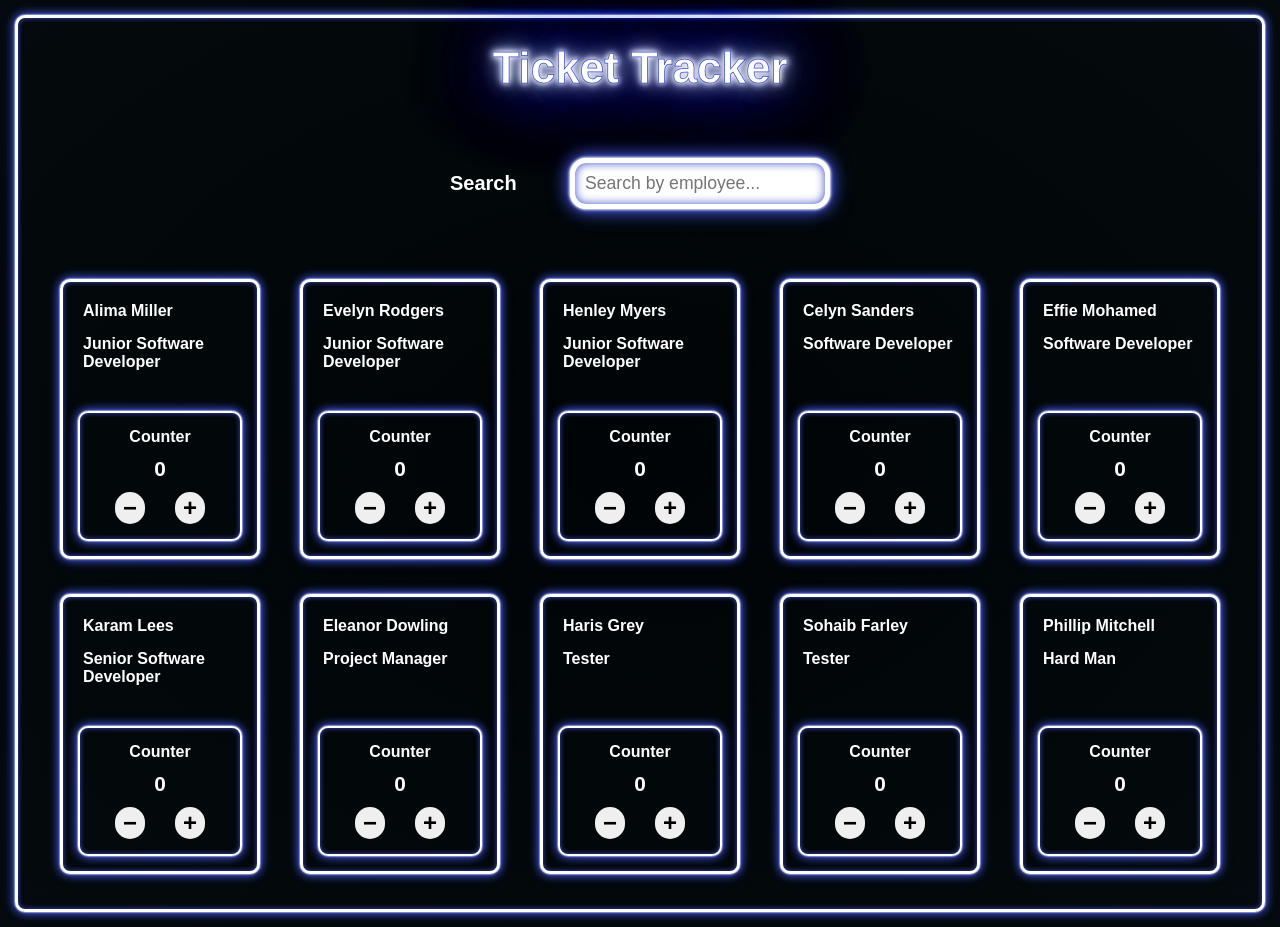
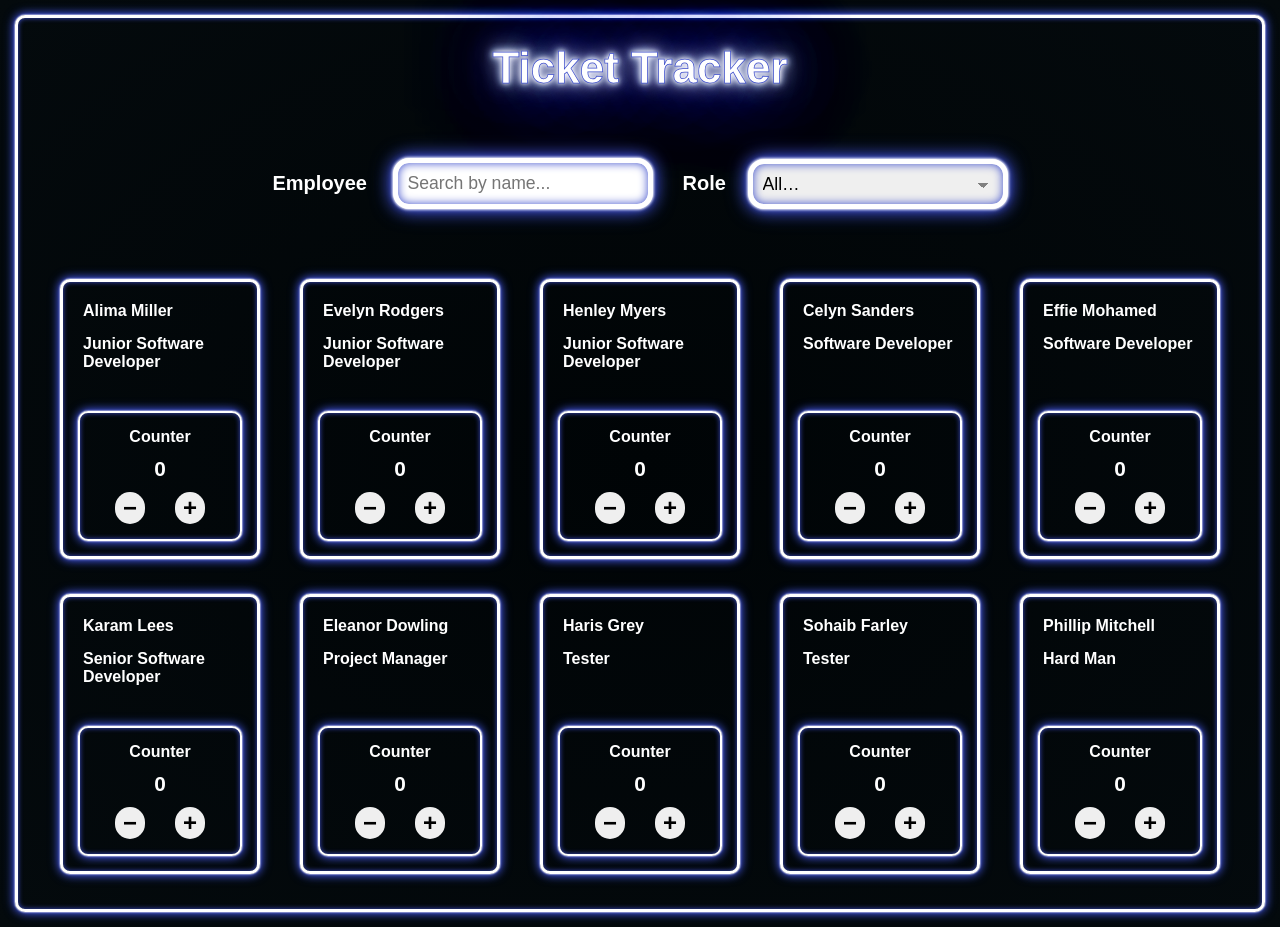
Before and after one commit to clee937/react-ticket-tracker, a React (Vite) app: page / in a window 1280 px wide. Built offline with nearby package versions, Linux system fonts and the light colour scheme.

Commit message:
added dropdown component and logic for filtering

```diff
--- a/src/App.tsx
+++ b/src/App.tsx
@@ -4,28 +4,49 @@ import SearchBar from "./components/SearchBar/SearchBar";
 import { FormEvent, useState } from "react";
 import team from "./data/team";
 import Employee from "./types/employee";
+import Dropdown from "./components/Dropdown/Dropdown";
 
 function App() {
   const [searchTerm, setSearchTerm] = useState<string>("");
+  const [selectValue, setSelectValue] = useState<string>("");
 
   const handleInput = (event: FormEvent<HTMLInputElement>) => {
     const input = event.currentTarget.value.toLowerCase();
     setSearchTerm(input);
   };
 
+  const handleSelect = (event: FormEvent<HTMLSelectElement>) => {
+    const input = event.currentTarget.value.toLowerCase();
+    setSelectValue(input);
+  };
+
   const filteredEmployees: Employee[] = team.filter((employee) => {
-    return employee.name.toLowerCase().includes(searchTerm);
+    if (searchTerm && selectValue) {
+      return (
+        employee.name.toLowerCase().includes(searchTerm) &&
+        employee.role.toLowerCase() === selectValue
+      );
+    } else if (searchTerm) {
+      return employee.name.toLowerCase().includes(searchTerm);
+    } else if (selectValue) {
+      return employee.role.toLowerCase().includes(selectValue);
+    }
+    return true;
   });
 
   return (
     <div className="app">
       <h1 className="app__title">Ticket Tracker</h1>
-      <SearchBar
-        label="search"
-        searchTerm={searchTerm}
-        placeHolderText="Search by employee..."
-        handleInput={handleInput}
-      />
+      <div className="app__filters">
+        <SearchBar
+          label="Employee"
+          searchTerm={searchTerm}
+          placeHolderText="Search by name..."
+          handleInput={handleInput}
+        />
+
+        <Dropdown label="Role" handleSelect={handleSelect} />
+      </div>
 
       <div className="app__container">
         {filteredEmployees &&
```
